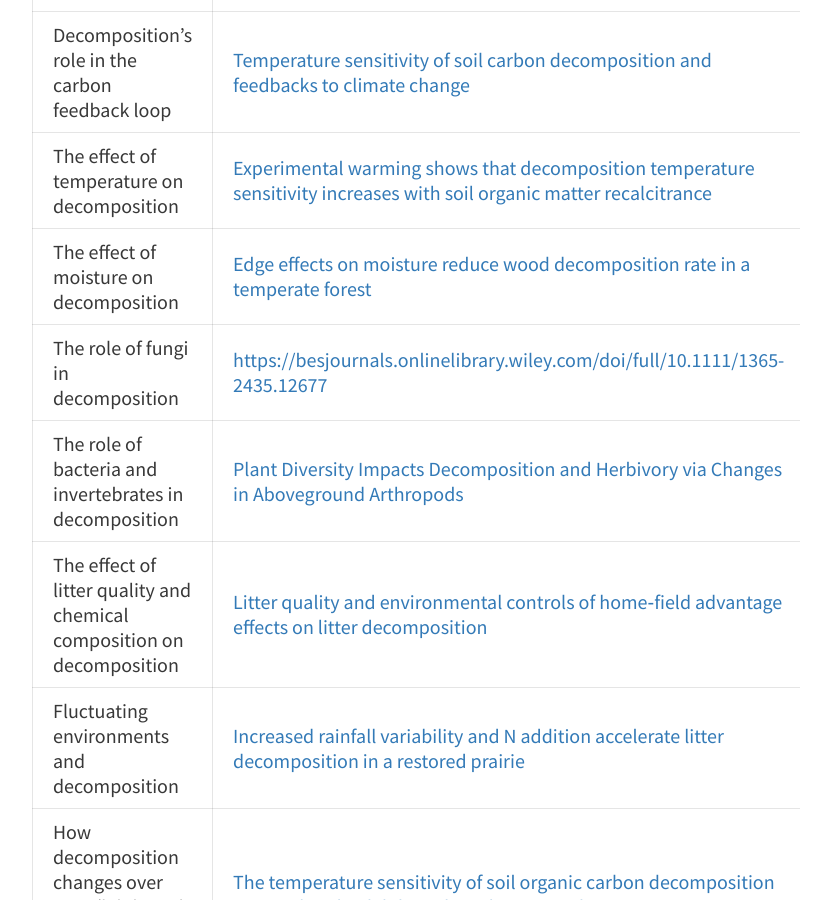
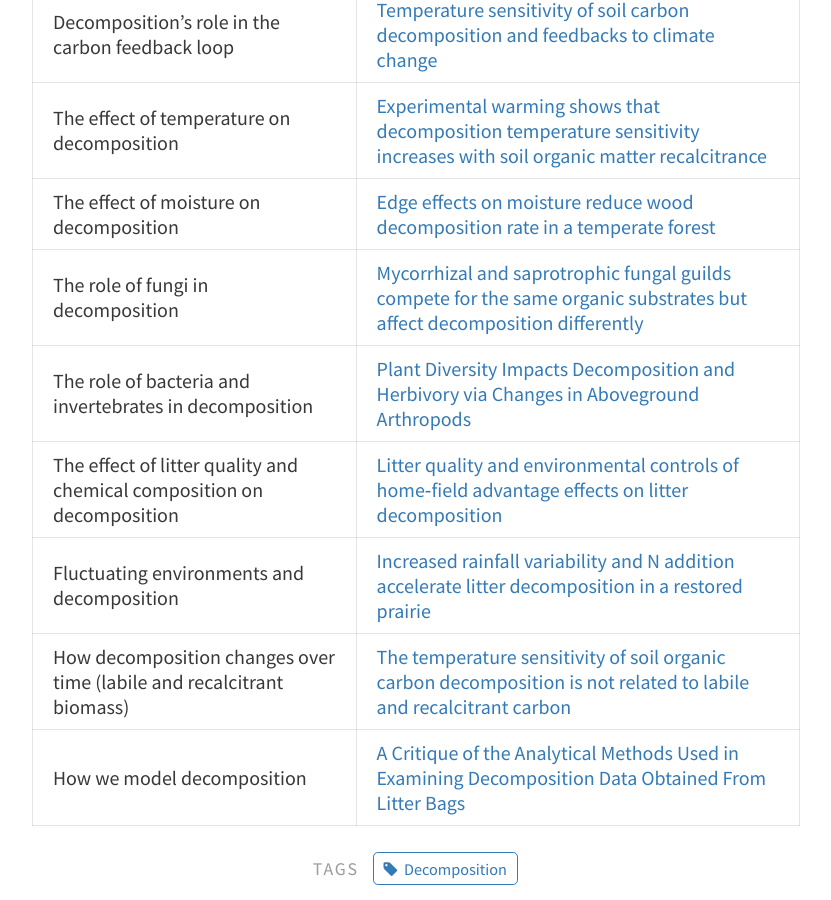
Before and after one commit to davan690/ColbyEcology.github.io, a Jekyll site: the page built from pages/DecompTopics.md, in a window 1280 px wide and 900 px high, scrolled down 876 px. Shown: the whole window, without its empty margins (224-1055 px from the left). Built offline with Jekyll 4.4.1, drawn with Linux system fonts in a browser that asks for light colours.

Commit message:
deomp papers link title fix

```diff
--- a/pages/DecompTopics.md
+++ b/pages/DecompTopics.md
@@ -18,7 +18,7 @@ Not included in the three papers required above, here is a link to the paper tha
 | Decomposition's role in the carbon feedback loop | [Temperature sensitivity of soil carbon decomposition and feedbacks to climate change](https://www.nature.com/articles/nature04514) |
 | The effect of temperature on decomposition | [Experimental warming shows that decomposition temperature sensitivity increases with soil organic matter recalcitrance](https://esajournals.onlinelibrary.wiley.com/doi/full/10.1890/08-0137.1) |
 | The effect of moisture on decomposition | [Edge effects on moisture reduce wood decomposition rate in a temperate forest](https://onlinelibrary.wiley.com/doi/full/10.1111/gcb.12676) |
-| The role of fungi in decomposition | [https://besjournals.onlinelibrary.wiley.com/doi/full/10.1111/1365-2435.12677](https://besjournals.onlinelibrary.wiley.com/doi/full/10.1111/1365-2435.12677) |
+| The role of fungi in decomposition | [Mycorrhizal and saprotrophic fungal guilds compete for the same organic substrates but affect decomposition differently](https://besjournals.onlinelibrary.wiley.com/doi/full/10.1111/1365-2435.12677) |
 | The role of bacteria and invertebrates in decomposition | [Plant Diversity Impacts Decomposition and Herbivory via Changes in Aboveground Arthropods](https://journals.plos.org/plosone/article?id=10.1371/journal.pone.0106529) |
 | The effect of litter quality and chemical composition on decomposition | [Litter quality and environmental controls of home‐field advantage effects on litter decomposition](https://onlinelibrary.wiley.com/doi/full/10.1111/oik.01374) |
 | Fluctuating environments and decomposition | [Increased rainfall variability and N addition accelerate litter decomposition in a restored prairie](https://link.springer.com/article/10.1007/s00442-015-3396-1) |
```
